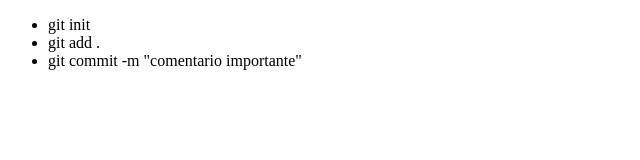
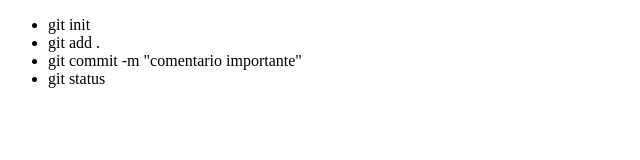
Before and after one commit to C455i4/AprendendoGit, a plain HTML site: page index.html in a window 1280 px wide. Shown: the full height of the page, 0-640 px from the left. Drawn offline with Linux system fonts and the light colour scheme.

Commit message:
novo comando adicionado

```diff
--- a/index.html
+++ b/index.html
@@ -11,6 +11,7 @@
         <li>git init</li>
         <li>git add .</li>
         <li>git commit -m "comentario importante"</li>
+        <li>git status</li>
     </ul>
 </body>
 </html>
```
